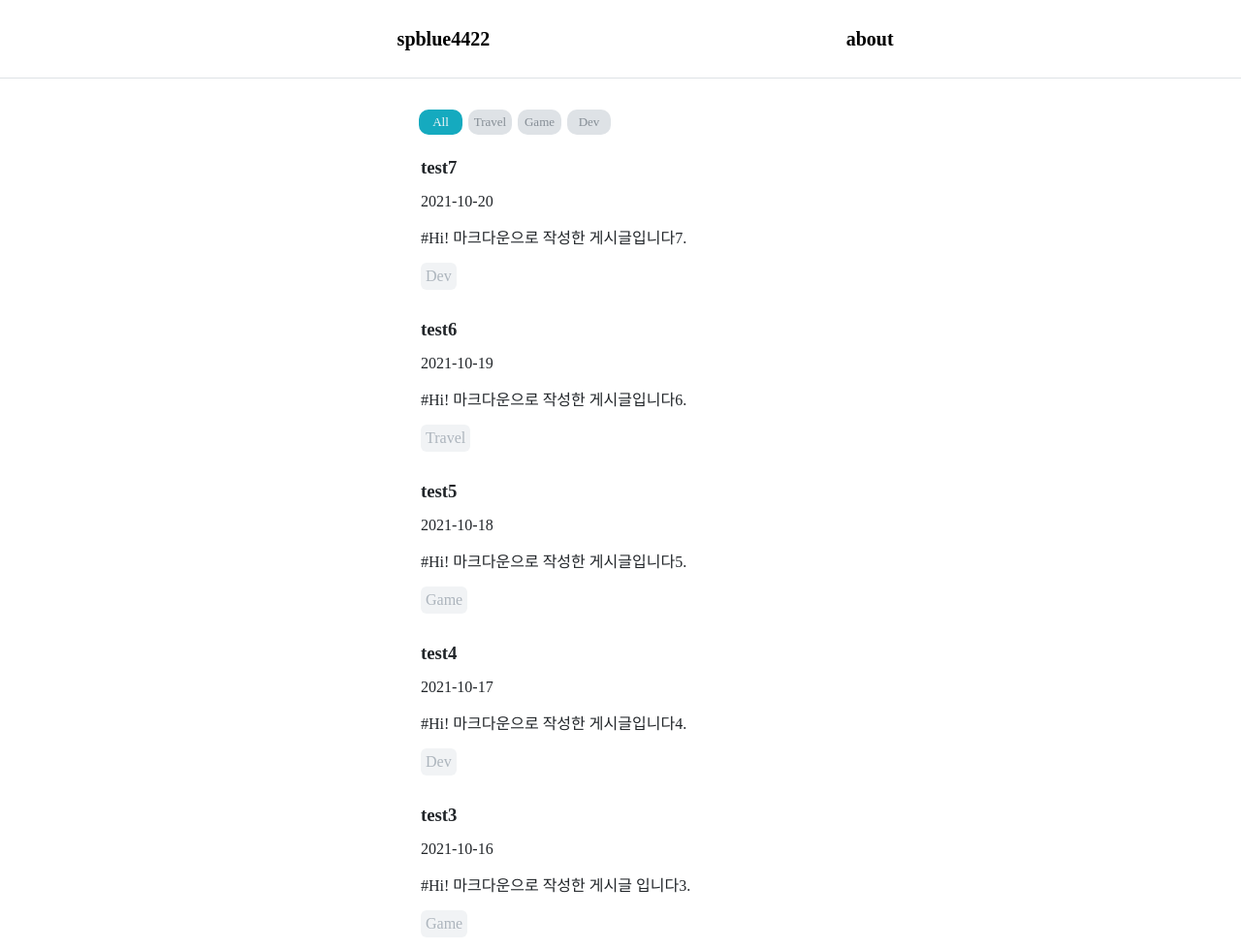
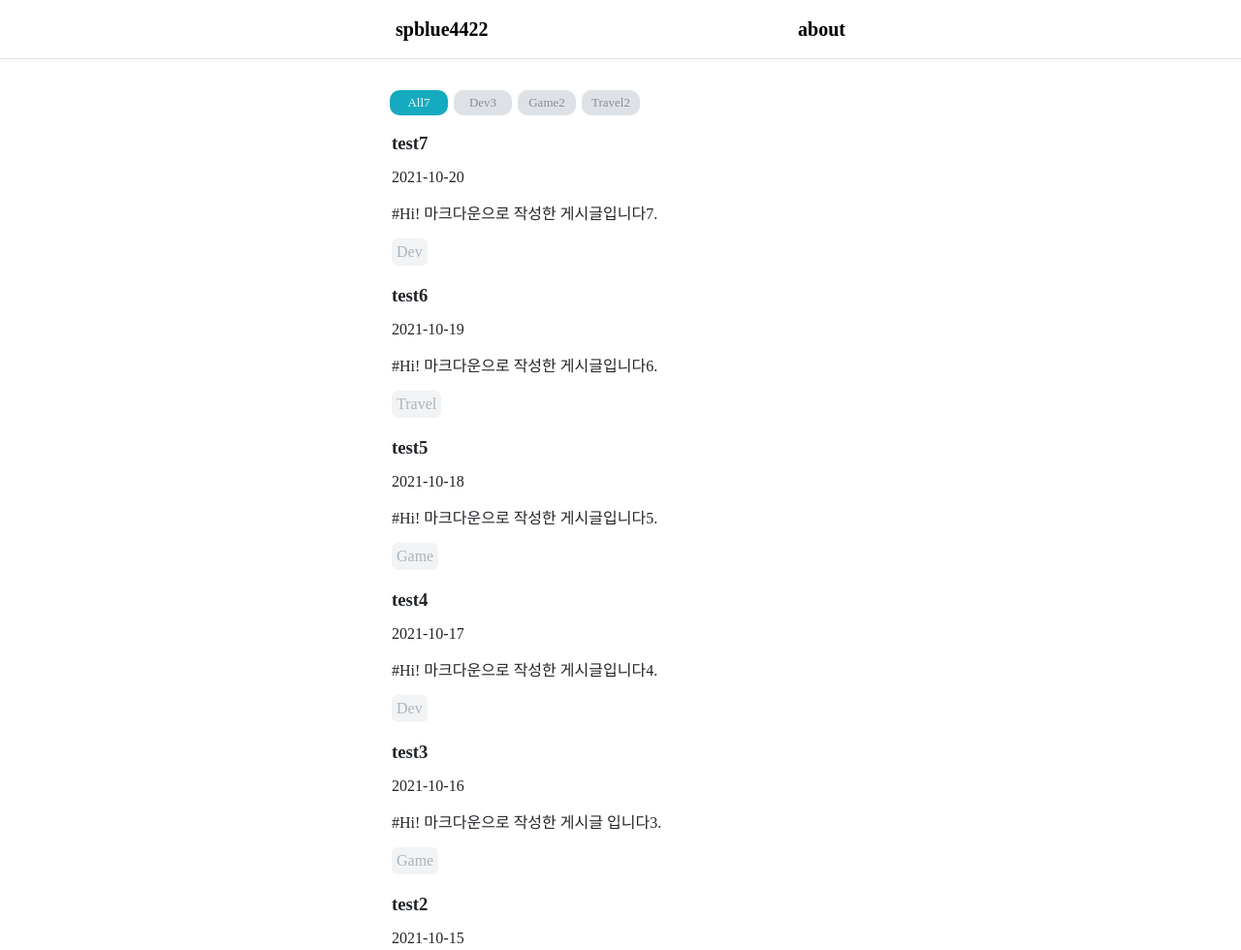
Before and after one commit to spblue4422/blog, a Gatsby site: page / in a window 1280 px wide. Shown: the top 980 px of the page at 97% size. Built offline with nearby package versions, Linux system fonts and the light colour scheme; Gatsby itself is replaced by a stand-in of ours.

Commit message:
header 수정

```diff
--- a/src/components/Header.tsx
+++ b/src/components/Header.tsx
@@ -1,18 +1,29 @@
 import React from 'react';
-import { Link } from 'gatsby';
+import { Link, graphql } from 'gatsby';
 import styled from 'styled-components';
 import oc from 'open-color';
 
-const Wrapper = styled.nav`
+const Wrapper = styled.div`
+    margin: 0 auto;
+    top: 0;
+    left: 0;
+    right: 0;
+    position: fixed;
+    background-color: white;
+    height: 60px;
+    border-bottom: 1px solid ${oc.gray[3]};
+    align-items: center;
+`;
+
+const HeaderWrapper = styled.nav`
+    height: 100%;
     width: 40%;
-    padding: 0px 28% 0px 32%;
-    position: fixed;
-    height: 80px;
-    background-color: white;
-    border-bottom: 1px solid ${oc.gray[3]};
     display: flex;
     align-items: center;
     justify-content: space-between;
+    margin: auto;
+    padding: 0px 24px;
+    box-sizing: border-box;
 `;
 
 const HeaderItem = styled(Link)`
@@ -24,8 +35,10 @@ const HeaderItem = styled(Link)`
 export const Header: React.FC = () => {
     return (
         <Wrapper>
-            <HeaderItem to={'/'}>spblue4422</HeaderItem>
-            <HeaderItem to={'/about'}>about</HeaderItem>
+            <HeaderWrapper>
+                <HeaderItem to={'/'}>spblue4422</HeaderItem>
+                <HeaderItem to={'/about'}>about</HeaderItem>
+            </HeaderWrapper>{' '}
         </Wrapper>
     );
 };
--- a/src/components/Layout.tsx
+++ b/src/components/Layout.tsx
@@ -14,6 +14,7 @@ const Wrapper = styled.div`
 const PostsWrapper = styled.div`
     align-items: center;
     margin: 0 auto;
+    padding-top: 90px;
     -ms-overflow-style: none;
     scrollbar-width: none;
 
@@ -23,7 +24,7 @@ const PostsWrapper = styled.div`
 `;
 
 //index page 일때만 listheader 추가
-const Layout: React.FC<SidebarProps> = ({ currentCategory, children }) => {
+const Layout: React.FC = ({ children }) => {
     return (
         <Wrapper>
             <Header/>
--- a/src/components/PostCard.tsx
+++ b/src/components/PostCard.tsx
@@ -5,8 +5,6 @@ import oc from 'open-color';
 
 const Wrapper = styled.div`
     margin: auto;
-    padding-top: 10px;
-    padding-left: 10px;
     width: 100%;
 `;
 
@@ -15,9 +13,10 @@ const Img = styled.div``;
 const PostInfo = styled(Link)`
     width: 100%;
     border-radius: 10px;
+    padding: 10px 20px;
+    display: block;
     box-sizing: border-box;
-    padding: 10px 10px;
-    display: block;
+
     &:hover {
         background-color: ${oc.gray[2]};
     }
--- a/src/components/PostCategoryTemplate.tsx
+++ b/src/components/PostCategoryTemplate.tsx
@@ -18,10 +18,10 @@ type IPostCategoryTemplateProps = ITemplateProps<{
 const PostCategoryTemplate: React.FC<IPostCategoryTemplateProps> = React.memo((props) => {
     const { title, pagePath, edges } = props.pageContext;
     return (
-        <Layout currentCategory={title}>
+        <Layout>
             <Seo title={title} subUrl={pagePath} />
             {
-                <PostList>
+                <PostList currentCategory={title}>
                     {edges.map((edge) => (
                         <PostCard key={edge.node.id} node={edge.node}></PostCard>
                     ))}
--- a/src/components/PostList.tsx
+++ b/src/components/PostList.tsx
@@ -1,22 +1,24 @@
-import React from 'react';
-import { Link } from 'gatsby';
+import React, { useEffect } from 'react';
+import { Link, graphql, useStaticQuery } from 'gatsby';
 import styled from 'styled-components';
 import oc from 'open-color';
 
+import { Query } from '@src/graphql-types';
+
 const Wrapper = styled.div`
     margin: 0 auto;
-    padding-top: 90px;
     width: 40%;
 `;
 
 const ListHeader = styled.nav`
     padding-left: 15px;
+    padding-bottom: 5px;
 `;
 
 const NavItem = styled(Link)<NavItemProps>`
     margin: 3px;
     padding: 5px;
-    width: 35px;
+    width: 50px;
     text-align: center;
     background-color: ${(props) => (props.status ? oc.cyan[6] : oc.gray[3])};
     color: ${(props) => (props.status ? oc.gray[0] : oc.gray[6])};
@@ -31,37 +33,74 @@ const NavItem = styled(Link)<NavItemProps>`
     }
 `;
 
-const ListWrapper = styled.ul`
-    margin-top: 0px;
-    margin-left: 0px;
-    padding-top: 20px;
-    padding-left: 30px;
+const CountWrapper = styled.div`
+    display: inline-block;
 `;
+
+interface PostListProps {
+    currentCategory: string;
+}
 
 interface NavItemProps {
     status: boolean;
 }
 
-const PostList: React.FC = ({ children, ...props }) => {
+interface QueryValue {
+    ctg: string;
+    count: number;
+}
+
+const PostCountQuery = graphql`
+    query {
+        allMarkdownRemark {
+            group(field: frontmatter___categories) {
+                fieldValue
+                totalCount
+            }
+        }
+    }
+`;
+
+const PostList: React.FC<PostListProps> = ({ currentCategory, children }) => {
+    let categories: QueryValue[] = [];
+    let totalCount = 0;
+
+    const data = useStaticQuery<Query>(PostCountQuery);
+
+    categories.splice(0, categories.length);
+    data.allMarkdownRemark.group.map((category, idx) => {
+        {
+            categories.push({
+                ctg: category.fieldValue,
+                count: category.totalCount
+            });
+        }
+    });
+
+    totalCount = 0;
+    categories.map((category, idx) => {
+        totalCount += category.count;
+    });
+
     return (
         <Wrapper>
-            <ListWrapper>
-                <ListHeader>
-                    <NavItem to={'/'} status={true}>
-                        All
+            <ListHeader>
+                <NavItem to={'/'} status={currentCategory === 'All' ? true : false}>
+                    All
+                    <CountWrapper>{totalCount}</CountWrapper>
+                </NavItem>
+                {categories.map((category, idx) => (
+                    <NavItem
+                        key={`${idx}.${category.ctg}`}
+                        to={`/category/${category.ctg}`}
+                        status={currentCategory === category.ctg ? true : false}
+                    >
+                        {category.ctg}
+                        <CountWrapper>{category.count}</CountWrapper>
                     </NavItem>
-                    <NavItem to={'/category/Travel'} status={false}>
-                        Travel
-                    </NavItem>
-                    <NavItem to={'/category/Game'} status={false}>
-                        Game
-                    </NavItem>
-                    <NavItem to={'/category/Dev'} status={false}>
-                        Dev
-                    </NavItem>
-                </ListHeader>
-                {children}
-            </ListWrapper>
+                ))}
+            </ListHeader>
+            {children}
         </Wrapper>
     );
 };
--- a/src/pages/index.tsx
+++ b/src/pages/index.tsx
@@ -30,12 +30,10 @@ const LatestPostListQuery = graphql`
 const IndexPage: React.FC = () => {
     const data = useStaticQuery<Query>(LatestPostListQuery);
 
-    const currentCategory: string = 'All';
-
     return (
-        <Layout currentCategory={currentCategory}>
+        <Layout>
             <Seo title={'Home'} />
-            <PostList>
+            <PostList currentCategory={'All'}>
                 {data.allMarkdownRemark.edges.map((edge, idx) => (
                     <PostCard key={idx} node={edge.node}></PostCard>
                 ))}
```
Also changed, not shown: src/__generated__/gatsby-types.ts (+11 -6 lines), src/components/PostTemplate.tsx (+5 -5 lines), src/pages/about.tsx (+4 -5 lines).
